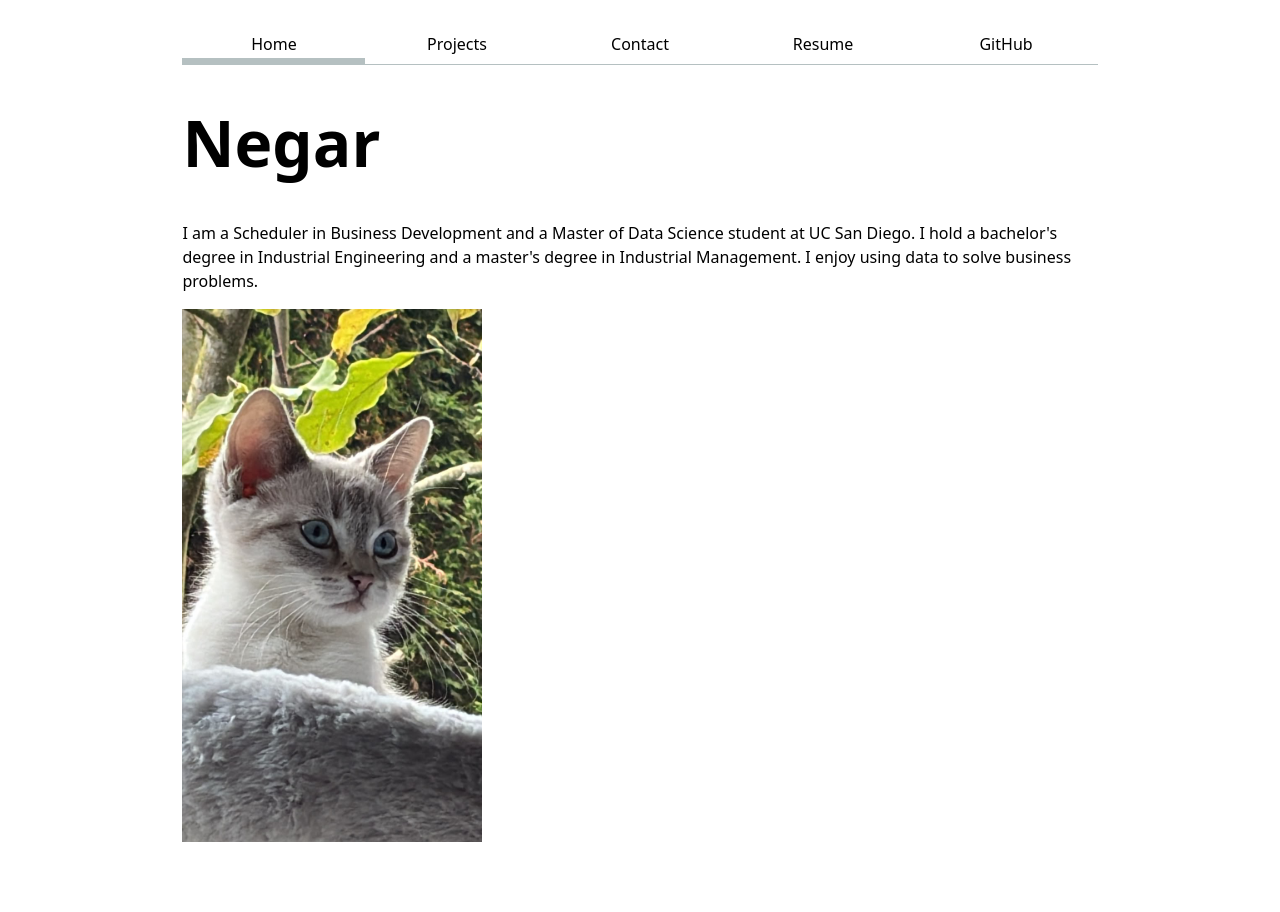
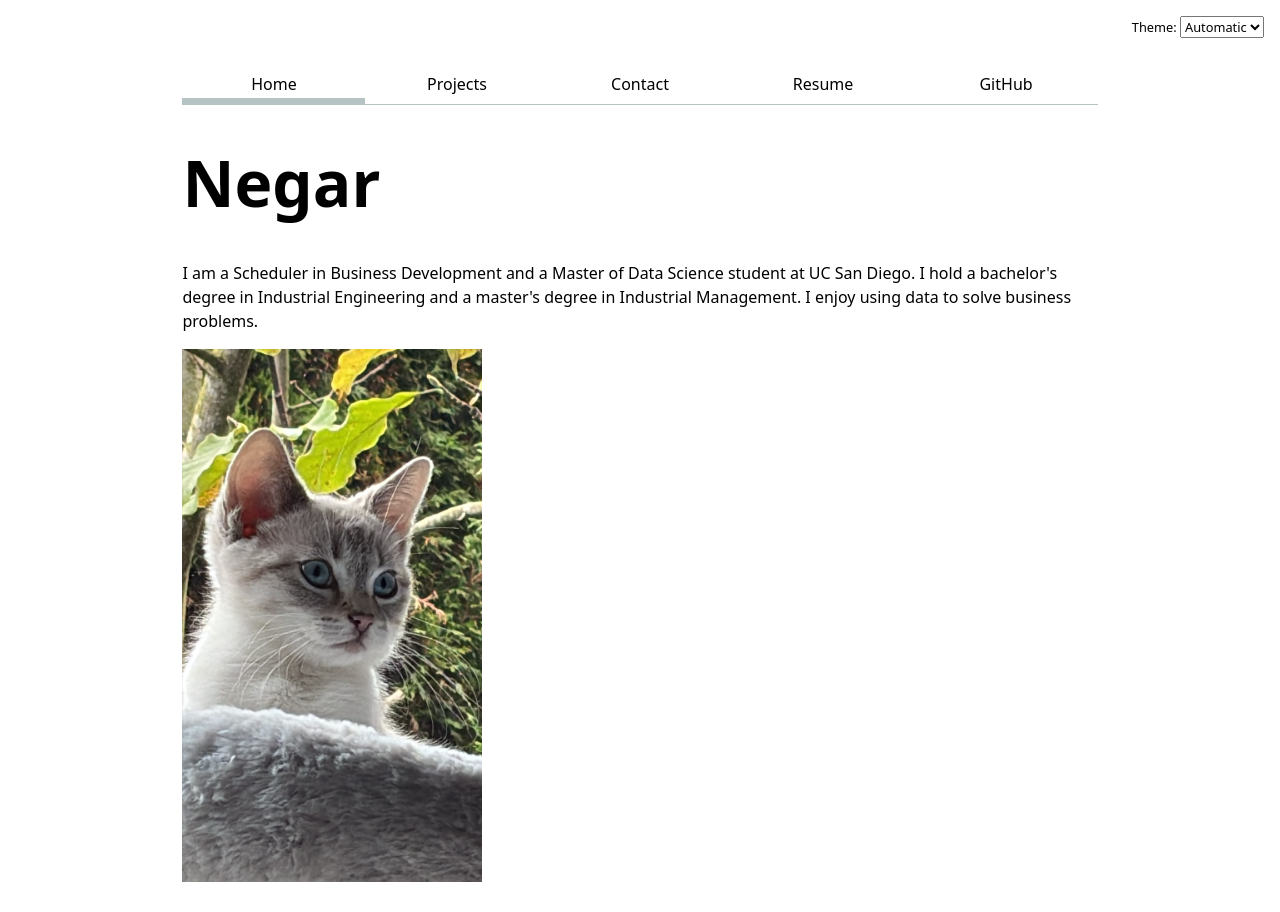
Before and after one commit to Negar12101/portfolio, a plain HTML site: page index.html in a window 1280 px wide. Before the commit the page ends 872 px from the top, so only its background shows below. Drawn offline with Linux system fonts and the light colour scheme.

Commit message:
Add automatic navigation and saved theme preference

```diff
--- /dev/null
+++ b/global.js
@@ -0,0 +1,93 @@
+console.log('IT’S ALIVE!');
+
+function $$(selector, context = document) {
+  return Array.from(context.querySelectorAll(selector));
+}
+
+// Base path for Live Server and GitHub Pages
+const BASE_PATH =
+  location.hostname === 'localhost' ||
+  location.hostname === '127.0.0.1'
+    ? '/'
+    : '/portfolio/';
+
+// Navigation pages
+let pages = [
+  { url: '', title: 'Home' },
+  { url: 'projects/', title: 'Projects' },
+  { url: 'contact/', title: 'Contact' },
+  { url: 'resume/', title: 'Resume' },
+  { url: 'https://github.com/negar12101', title: 'GitHub' }
+];
+
+// Create navigation
+let nav = document.createElement('nav');
+document.body.prepend(nav);
+
+// Treat index.html and its directory as the same page
+function normalizePath(path) {
+  return path.replace(/index\.html$/, '');
+}
+
+// Create links
+for (let page of pages) {
+  let url = page.url;
+
+  if (!url.startsWith('http')) {
+    url = BASE_PATH + url;
+  }
+
+  let a = document.createElement('a');
+  a.href = url;
+  a.textContent = page.title;
+
+  if (
+    a.host === location.host &&
+    normalizePath(a.pathname) === normalizePath(location.pathname)
+  ) {
+    a.classList.add('current');
+  }
+
+  if (a.host !== location.host) {
+    a.target = '_blank';
+    a.rel = 'noopener noreferrer';
+  }
+
+  nav.append(a);
+}
+document.body.insertAdjacentHTML(
+  'afterbegin',
+  `
+  <label class="color-scheme">
+    Theme:
+    <select>
+      <option value="light dark">Automatic</option>
+      <option value="light">Light</option>
+      <option value="dark">Dark</option>
+    </select>
+  </label>
+  `
+);
+const select = document.querySelector('.color-scheme select');
+
+function setColorScheme(colorScheme) {
+  document.documentElement.style.setProperty(
+    'color-scheme',
+    colorScheme
+  );
+
+  select.value = colorScheme;
+}
+
+// Restore the saved preference
+if ('colorScheme' in localStorage) {
+  setColorScheme(localStorage.colorScheme);
+}
+
+// Apply and save changes
+select.addEventListener('input', (event) => {
+  const colorScheme = event.target.value;
+
+  setColorScheme(colorScheme);
+  localStorage.colorScheme = colorScheme;
+});
--- a/index.html
+++ b/index.html
@@ -5,18 +5,9 @@
     <meta name="viewport" content="width=device-width, initial-scale=1.0">
     <title>Negar: Personal site and portfolio</title>
     <link rel="stylesheet" href="style.css">
+    <script type="module" src="global.js"></script>
 </head>
 <body>
-    <nav>
-        <a href="index.html" class="current">Home</a>
-        <a href="projects/index.html">Projects</a>
-        <a href="contact/index.html">Contact</a>
-        <a href="resume/index.html">Resume</a>
-        <a href="https://github.com/negar12101"
-           target="_blank"
-           rel="noopener noreferrer">GitHub</a>
-    </nav>
-
     <h1>Negar</h1>
 
     <p>
--- a/style.css
+++ b/style.css
@@ -1,7 +1,9 @@
-/* Accent color */
+/* Theme and accent color */
 :root {
   --color-accent: oklch(65% 50% 0);
+  --color-border: oklch(50% 10% 200 / 40%);
   accent-color: var(--color-accent);
+  color-scheme: light dark;
 }
 
 /* Page layout */
@@ -10,6 +12,8 @@ body {
   max-width: 100ch;
   margin-inline: auto;
   padding: 1rem;
+  background-color: canvas;
+  color: canvastext;
 }
 
 /* Responsive images */
@@ -20,10 +24,11 @@ img {
 
 /* Navigation */
 nav {
+  --border-color: var(--color-border);
   display: flex;
   flex-wrap: wrap;
   margin-bottom: 1em;
-  border-bottom: 1px solid oklch(80% 3% 200);
+  border-bottom: 1px solid var(--border-color);
 }
 
 nav a {
@@ -35,20 +40,25 @@ nav a {
 }
 
 nav a.current {
-  border-bottom: 0.4em solid oklch(80% 3% 200);
+  border-bottom: 0.4em solid var(--border-color);
   padding-bottom: 0.1em;
 }
 
 nav a:hover {
   border-bottom: 0.4em solid var(--color-accent);
   padding-bottom: 0.1em;
-  background-color: oklch(from var(--color-accent) 95% 5% h);
+  background-color: color-mix(
+    in oklch,
+    var(--color-accent),
+    canvas 85%
+  );
 }
 
 /* Form typography */
 input,
 textarea,
-button {
+button,
+select {
   font: inherit;
 }
 
@@ -86,6 +96,8 @@ form button {
     row-gap: 0.5em;
   }
 }
+
+/* Projects grid */
 .projects {
   display: grid;
   grid-template-columns: repeat(auto-fill, minmax(15em, 1fr));
@@ -120,6 +132,7 @@ h6 {
   line-height: 1.1;
   text-wrap: balance;
 }
+
 /* Resume sections */
 .resume section {
   margin-block: 2rem;
@@ -127,7 +140,7 @@ h6 {
 
 .resume h2 {
   color: var(--color-accent);
-  border-bottom: 1px solid oklch(80% 3% 200);
+  border-bottom: 1px solid var(--color-border);
   padding-bottom: 0.5rem;
 }
 
@@ -152,6 +165,17 @@ h6 {
 }
 
 .resume time {
-  color: #555;
+  color: color-mix(in oklch, canvastext, canvas 30%);
   font-size: 0.95em;
 }
+.color-scheme {
+  position: absolute;
+  top: 1rem;
+  right: 1rem;
+  font-size: 80%;
+}
+
+/* Leave room above navigation for the switcher */
+body {
+  padding-top: 3.5rem;
+}
```
Also changed, not shown: contact/index.html (+1 -10 lines), projects/index.html (+2 -7 lines), resume/index.html (+17 -11 lines).
